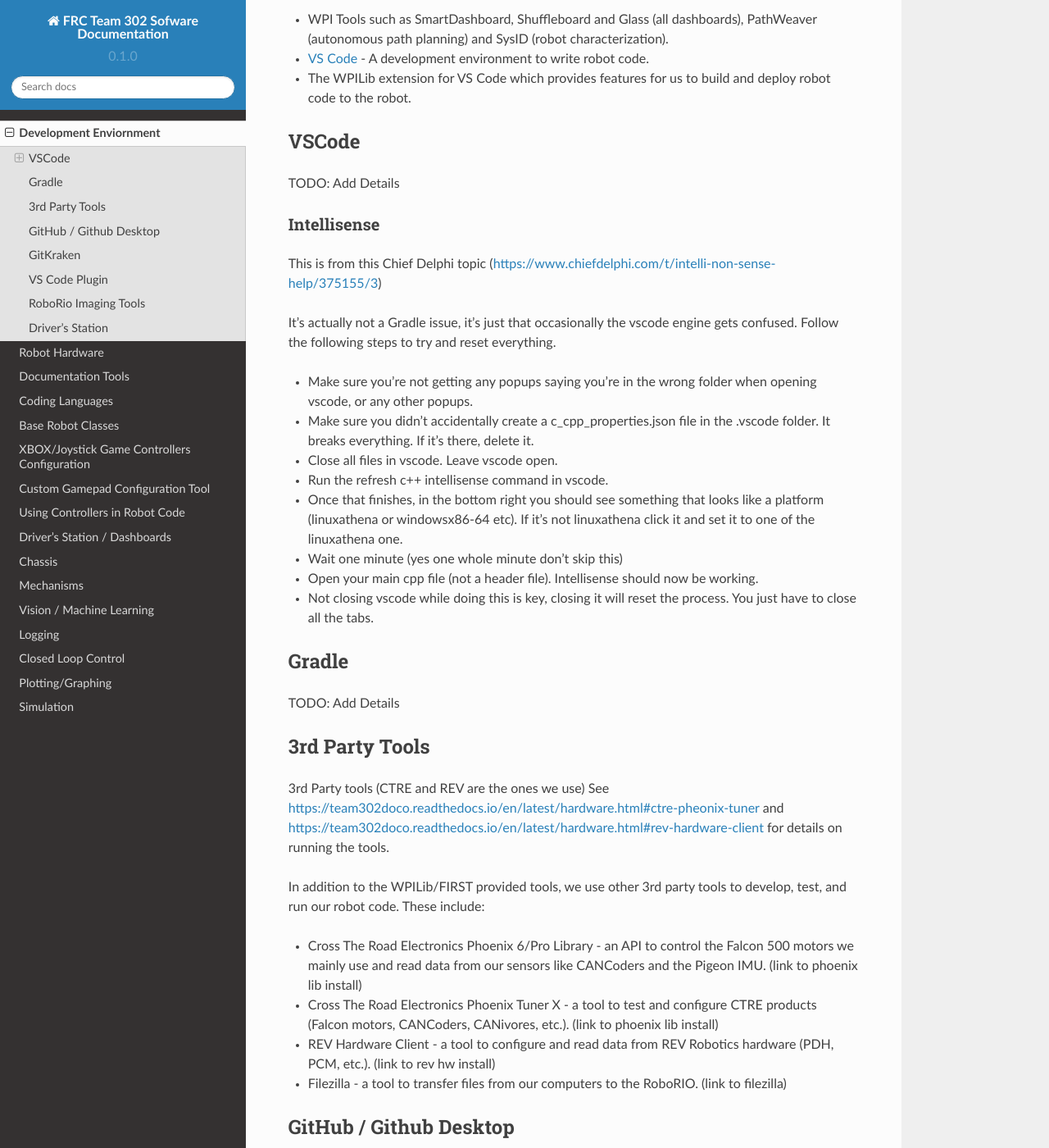
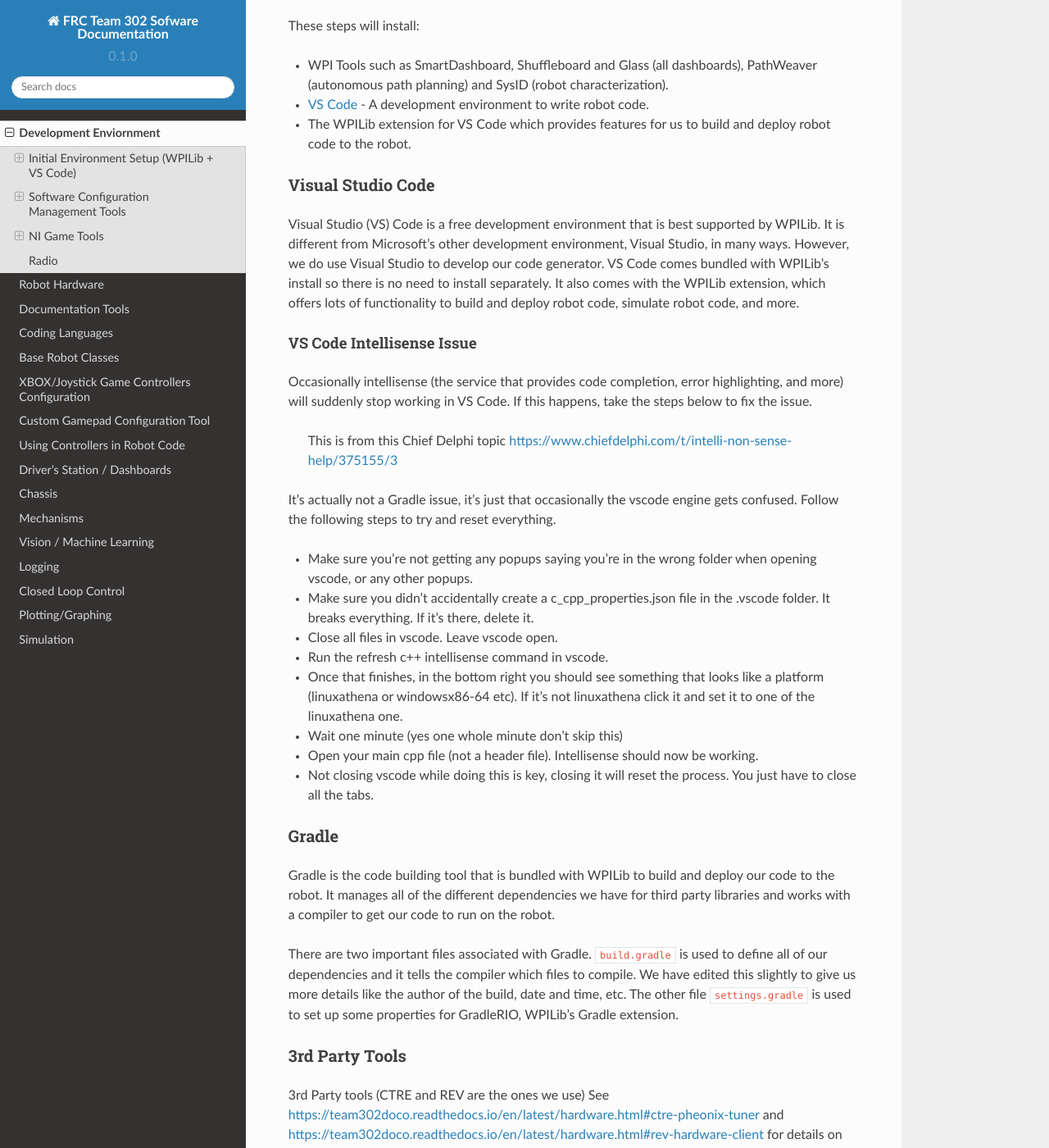
Before and after one commit to Team302/Team302Doco, a Sphinx documentation site: the page built from docs/source/devenv.rst, in a window 1280 px wide and 1400 px high, scrolled down 292 px. Shown: the whole window at 82% size. Built offline with Sphinx 7.4.7 and the Read the Docs theme 2.0.0, drawn with Linux system fonts in a browser that asks for light colours; some of the changed text lies outside the part shown.

Commit message:
Vs code updates and thirs party update

```diff
--- a/docs/source/devenv.rst
+++ b/docs/source/devenv.rst
@@ -2,6 +2,9 @@
 ===================================
 Development Enviornment
 ===================================
+
+Initial Environment Setup (WPILib + VS Code)
+====================================
 
 To set up the environment, first follow the instructions from https://docs.wpilib.org/en/stable/docs/zero-to-robot/step-2/index.html for the C++ or common tasks.
 
@@ -11,15 +14,16 @@
 * `VS Code <https://code.visualstudio.com/>`_ - A development environment to write robot code.
 * The WPILib extension for VS Code which provides features for us to build and deploy robot code to the robot.
 
-VSCode
+Visual Studio Code
 --------
 
-TODO:  Add Details
+Visual Studio (VS) Code is a free development environment that is best supported by WPILib.  It is different from Microsoft's other development environment, Visual Studio, in many ways.  However, we do use Visual Studio to develop our code generator.  VS Code comes bundled with WPILib's install so there is no need to install separately.  It also comes with the WPILib extension, which offers lots of functionality to build and deploy robot code, simulate robot code, and more.
 
-Intellisense
+VS Code Intellisense Issue
 ^^^^^^^^^^^^^^^^
+Occasionally intellisense (the service that provides code completion, error highlighting, and more) will suddenly stop working in VS Code.  If this happens, take the steps below to fix the issue.
 
-This is from this Chief Delphi topic (https://www.chiefdelphi.com/t/intelli-non-sense-help/375155/3)
+  This is from this Chief Delphi topic https://www.chiefdelphi.com/t/intelli-non-sense-help/375155/3
 
 It’s actually not a Gradle issue, it’s just that occasionally the vscode engine gets confused. Follow the following steps to try and reset everything.
 
@@ -42,27 +46,24 @@
 Gradle
 --------
 
-TODO:  Add Details
+Gradle is the code building tool that is bundled with WPILib to build and deploy our code to the robot.  It manages all of the different dependencies we have for third party libraries and works with a compiler to get our code to run on the robot.
 
+There are two important files associated with Gradle. ``build.gradle`` is used to define all of our dependencies and it tells the compiler which files to compile.  We have edited this slightly to give us more details like the author of the build, date and time, etc.  The other file ``settings.gradle`` is used to set up some properties for GradleRIO, WPILib's Gradle extension.
 
 3rd Party Tools
 ----------------
 
 3rd Party tools (CTRE and REV are the ones we use)  See https://team302doco.readthedocs.io/en/latest/hardware.html#ctre-pheonix-tuner and https://team302doco.readthedocs.io/en/latest/hardware.html#rev-hardware-client for details on running the tools.
 
-
 In addition to the WPILib/FIRST provided tools, we use other 3rd party tools to develop, test, and run our robot code.  These include:
 
-* Cross The Road Electronics Phoenix 6/Pro Library - an API to control the Falcon 500 motors we mainly use and read data from our sensors like CANCoders and the Pigeon IMU. (link to phoenix lib install)
-* Cross The Road Electronics Phoenix Tuner X - a tool to test and configure CTRE products (Falcon motors, CANCoders, CANivores, etc.). (link to phoenix lib install)
-* REV Hardware Client - a tool to configure and read data from REV Robotics hardware (PDH, PCM, etc.).  (link to rev hw install)
-* Filezilla - a tool to transfer files from our computers to the RoboRIO. (link to filezilla)
-
-
-
+* `Cross The Road Electronics Phoenix Pro Library <https://pro.docs.ctr-electronics.com/en/stable/>`_ - an API to control the Falcon 500 motors we mainly use and read data from our sensors like CANCoders and the Pigeon IMU.
+* `Cross The Road Electronics Phoenix Tuner X <https://pro.docs.ctr-electronics.com/en/stable/docs/tuner/index.html>`_ - a tool to test and configure CTRE products (Falcon motors, CANCoders, CANivores, etc.).  Find more details on the tool `here <https://team302doco.readthedocs.io/en/latest/hardware.html#ctre-phoenix-tuner>`_
+* `REV Hardware Client <https://docs.revrobotics.com/rev-hardware-client/>`_ - a tool to configure and read data from REV Robotics hardware (PDH, PCM, etc.).  Find more details on the tool `here <https://team302doco.readthedocs.io/en/latest/hardware.html#rev-hardware-client>`_
+* `Filezilla <https://filezilla-project.org/>`_ - a tool to transfer files from our computers to the RoboRIO. (link to filezilla)
 
 Software Configuration Management Tools
-~~~~~~~~~~~~~~~~~~~~~~~~~~~~~~~~~~~~~~~~~~~~~
+============================================
 
 
 GitHub / Github Desktop
```
